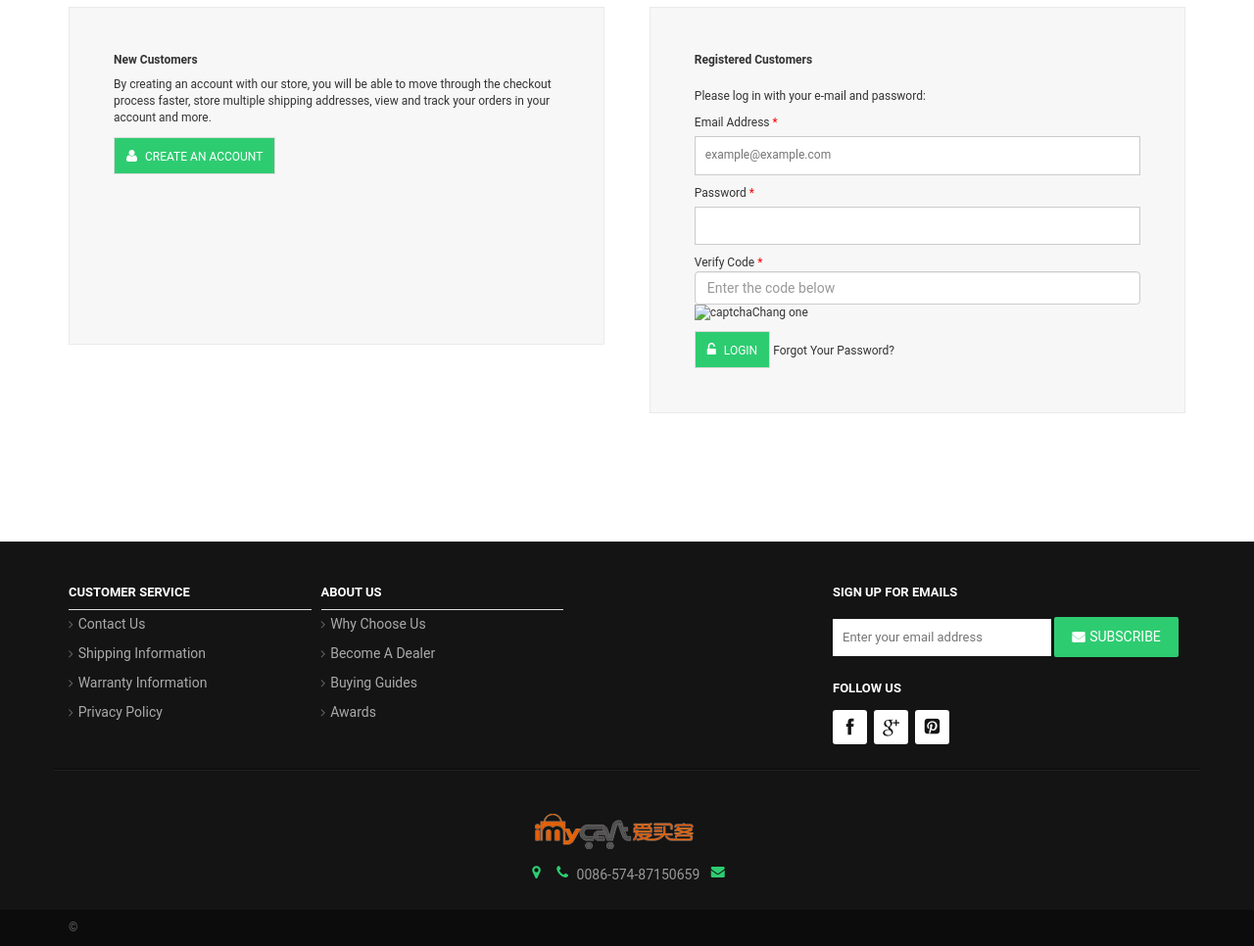
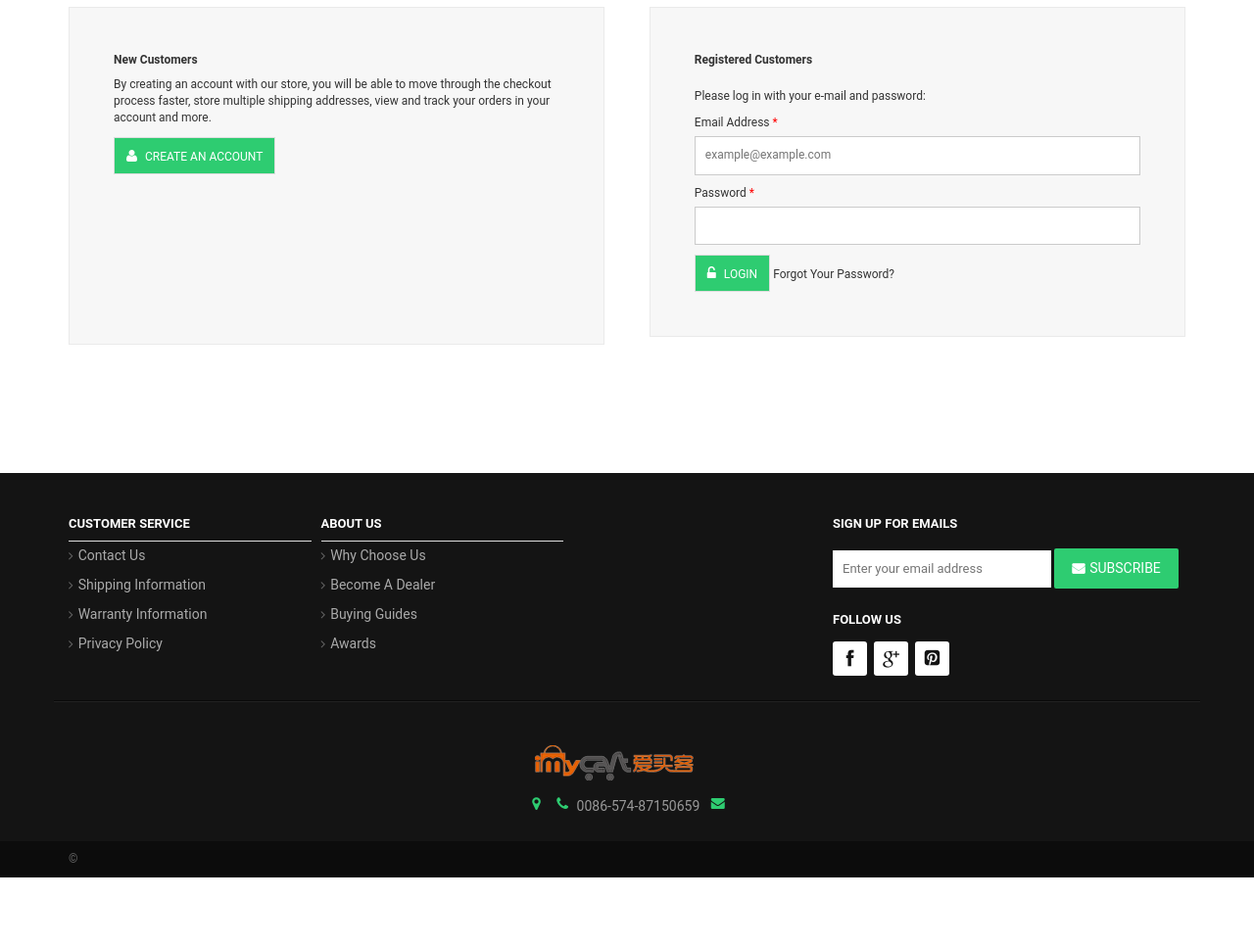
Before and after one commit to imycartorg/imycart, a Django app: template shopcart/templates/classic/login.html in a window 1280 px wide. Shown: the part 132-1098 px from the top of the page at 98% size. After the commit the page ends 1028 px from the top, so only its background shows below. Run offline with Django 3.2, Linux system fonts and the light colour scheme; the template is opened without the code that fills it, so the values that code supplies are empty; parts of the project's set-up code (start-up, migrations or seed data) failed here and were passed over; some libraries are stand-ins or nearby versions.

Commit message:
去掉了验证码

```diff
--- a/shopcart/templates/classic/login.html
+++ b/shopcart/templates/classic/login.html
@@ -48,20 +48,6 @@
 						    </div>
 						</div>
 	                </li>
-	                <li>
-		                <div id="verifyCodeDiv">
-		                	<div class="control-group">
-				              		<div class="controls">
-											<label for="pass">{% trans 'Verify Code' %} <span class="required">*</span></label>
-											<br>
-											<input type="input-text"  id="id_reg_captcha_1" data-captcha-key='id_reg_captcha_0' name="captcha_1" class="form-control form-control-captcha fl" placeholder="Enter the code below">
-											<span class="v5-yzm fr"><a href="#" class="next-captcha"><img src="{{ imgage_url }}" class="captcha" alt="captcha">{% trans 'Chang one' %}</a></span>
-											<input id="id_reg_captcha_0" name="captcha_0" type="hidden" value="{{ hashkey }}">
-											<p class="help-block required"></p>
-					               	</div>
-				            </div>
-		                </div>
-	                </li>
 	              </ul>
 	              <div class="buttons-set">
 
```
Also changed, not shown: shopcart/templates/classic/register.html (+0 -13 lines).
